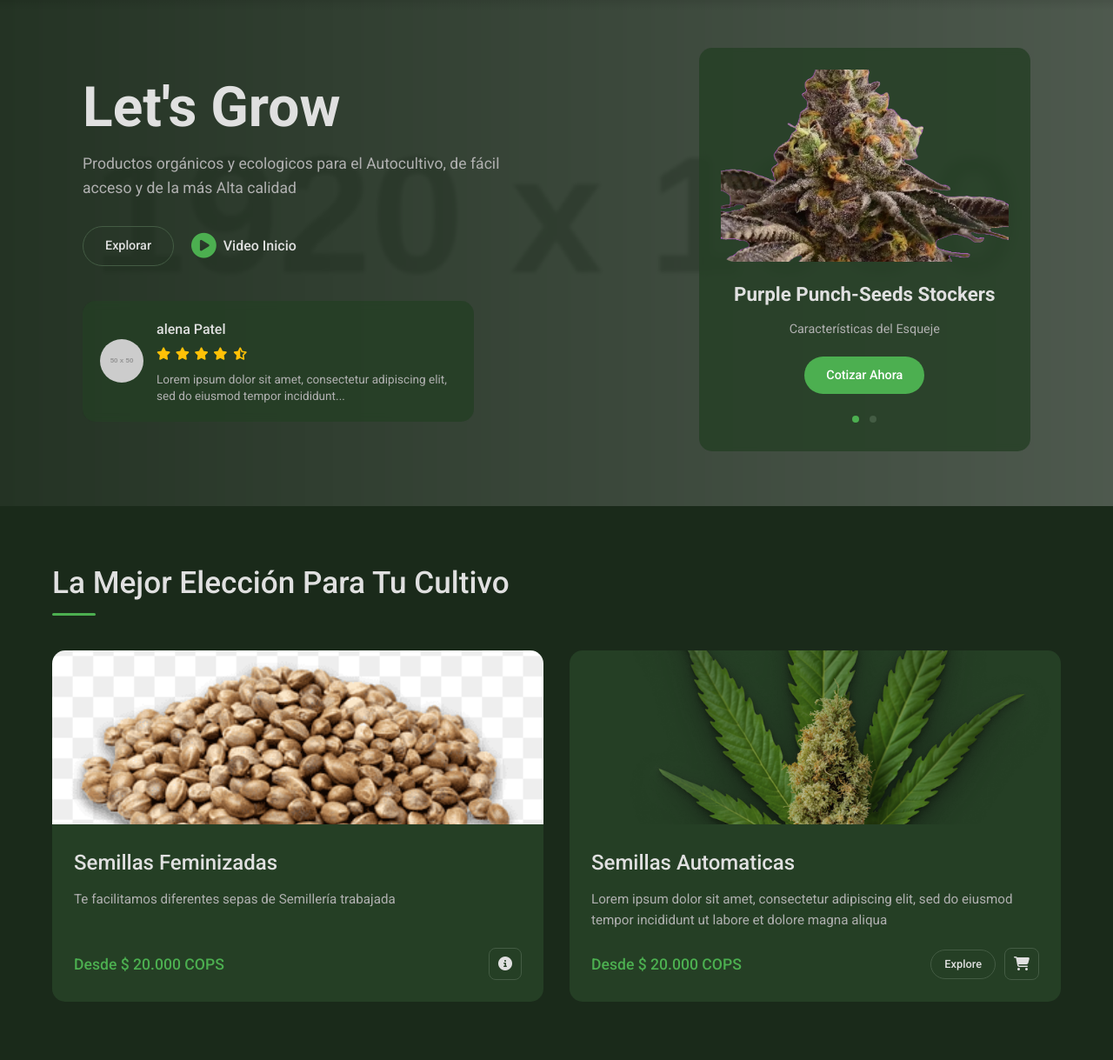
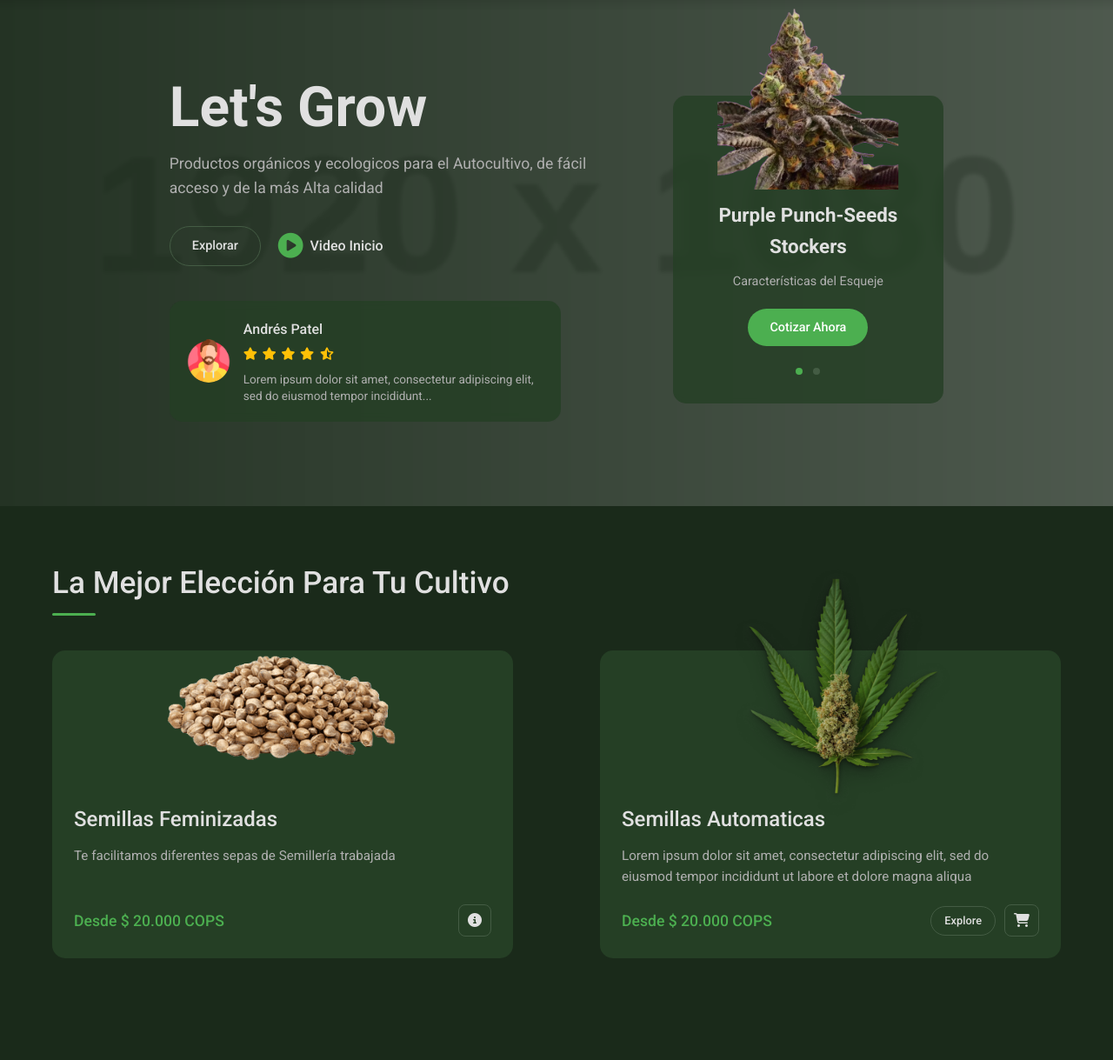
Before and after one commit to LudwinGalvis/LetsGrowTiendaDeCultivo, a plain HTML site: page index.html in a window 1280 px wide. Shown: the part 58-1277 px from the top of the page at 87% size. Drawn offline with Linux system fonts and the light colour scheme; placeholder pictures from the web are drawn by us.

Commit message:
Se ajustan los estilos de las seed card y se agrega la imagen del avatar

```diff
--- a/css/style.css
+++ b/css/style.css
@@ -350,6 +350,7 @@ button {
     text-align: center;
     backdrop-filter: blur(5px);
     position: relative; /* For slider dots positioning */
+    padding-top: 120px;
 }
 
 .feature-card img {
@@ -357,7 +358,11 @@ button {
     margin-bottom: 20px;
     width: 100%;
     aspect-ratio: 3 / 2; /* Maintain aspect ratio */
-    object-fit: cover;
+    object-fit: contain;
+    position: absolute;
+    top: -100px;
+    left: 50%;
+    transform: translateX(-50%);
 }
 
 .feature-text h2 {
@@ -393,20 +398,27 @@ button {
 .seeds-grid {
     display: grid;
     grid-template-columns: repeat(2, 1fr);
-    gap: 30px;
+    gap: 100px;
 }
 
 .seed-card {
     background-color: var(--card-bg);
     border-radius: var(--border-radius);
-    overflow: hidden; /* Keep image corners rounded */
+    /* overflow: hidden; */ /* Keep image corners rounded */
     display: flex;
     flex-direction: column;
+    position: relative;
+    padding-top: 150px;
 }
 .seed-card .seed-image {
-    width: 100%;
-    height: 200px; /* Adjust height as needed */
-    object-fit: cover;
+    width: 80%;
+    height: auto; /* Adjust height as needed */
+    max-height: 300px;
+    object-fit: contain;
+    position: absolute;
+    top: -100px;
+    left: 50%;
+    transform: translateX(-50%);
 }
 
 .seed-content {
@@ -710,7 +722,11 @@ button {
     .hero-feature {
         order: 1; /* Feature above text */
         margin-bottom: 40px;
+        margin-top: 100px;
         width: 70%; /* Make feature card larger */
+    }
+    .hero-feature .feature-card{
+        padding-top: 140px;
     }
     .review-card {
         margin: 0 auto; /* Center review card */
@@ -769,6 +785,9 @@ button {
     }
     .hero-feature {
         width: 90%;
+    }
+    .hero-feature .feature-card img{
+        width: 75%;
     }
     .variety-grid {
         grid-template-columns: repeat(auto-fit, minmax(180px, 1fr));
--- a/index.html
+++ b/index.html
@@ -62,9 +62,9 @@
                         </a>
                     </div>
                     <div class="review-card">
-                        <img src="https://via.placeholder.com/50" alt="Alena Patel Avatar" class="avatar">
+                        <img src="img/avatar-1.png" alt="Alena Patel Avatar" class="avatar">
                         <div class="review-content">
-                            <h4>alena Patel</h4>
+                            <h4>Andrés Patel</h4>
                             <div class="stars">
                                 <i class="fas fa-star"></i>
                                 <i class="fas fa-star"></i>
@@ -100,7 +100,7 @@
                 <h2 class="section-title">La Mejor Elección Para Tu Cultivo</h2>
                 <div class="seeds-grid">
                     <div class="seed-card">
-                        <img src="img/semillas.png" alt="Cannabis Seeds" class="seed-image">
+                        <img src="img/semillas-feminizadas.png" alt="Cannabis Seeds" class="seed-image">
                         <div class="seed-content">
                             <h3>Semillas Feminizadas</h3>
                             <p>Te facilitamos diferentes sepas de Semillería trabajada</p>
```
Also changed, not shown: img/avatar-1.png (added), img/semillas-feminizadas.png (added).
